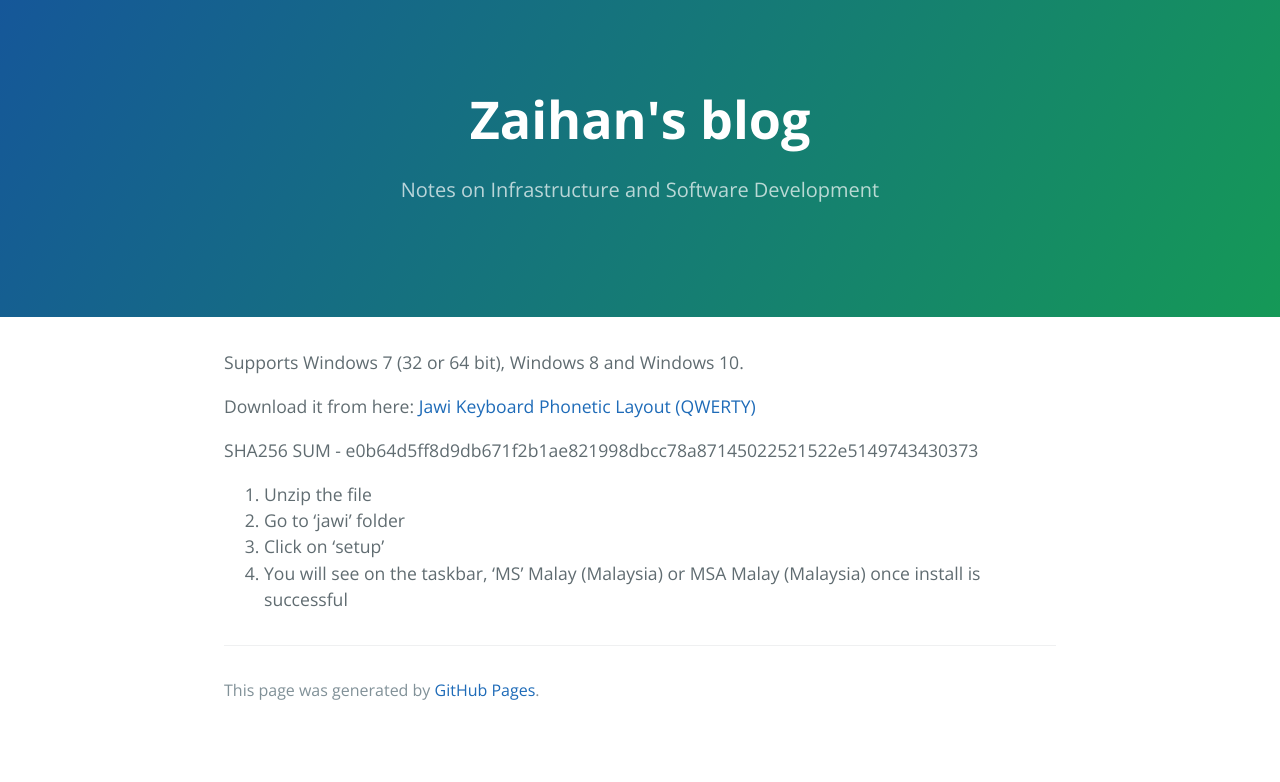
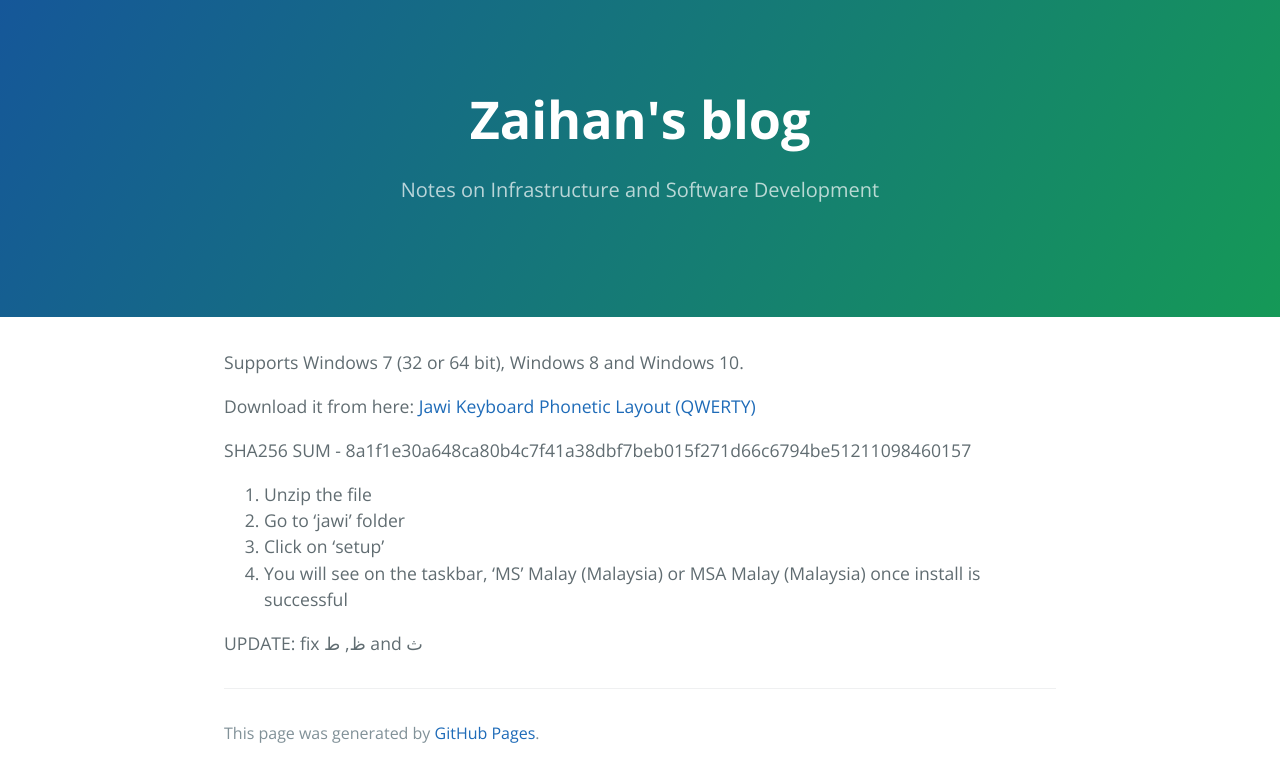
Before and after one commit to muhammadn/muhammadn.github.io, a Jekyll site: the page built from _posts/2018-12-23-jawi-phonetic-layout-windows.md, in a window 1280 px wide. Shown: the top 782 px of the page. Built offline with Jekyll 4.4.1, drawn with Linux system fonts in a browser that asks for light colours.

Commit message:
add missing letters

```diff
--- a/_posts/2018-12-23-jawi-phonetic-layout-windows.md
+++ b/_posts/2018-12-23-jawi-phonetic-layout-windows.md
@@ -9,9 +9,11 @@ Supports Windows 7 (32 or 64 bit), Windows 8 and Windows 10.
 Download it from here:
 [Jawi Keyboard Phonetic Layout (QWERTY)]({{ site.url }}/assets/files/Jawi Keyboard Phonetic.zip)
 
-SHA256 SUM - e0b64d5ff8d9db671f2b1ae821998dbcc78a87145022521522e5149743430373
+SHA256 SUM - 8a1f1e30a648ca80b4c7f41a38dbf7beb015f271d66c6794be51211098460157
 
 1. Unzip the file
 2. Go to 'jawi' folder
 3. Click on 'setup'
 4. You will see on the taskbar, 'MS' Malay (Malaysia) or MSA Malay (Malaysia) once install is successful
+
+UPDATE: fix ظ, ط and ث
```
Also changed, not shown: 1 other file.
